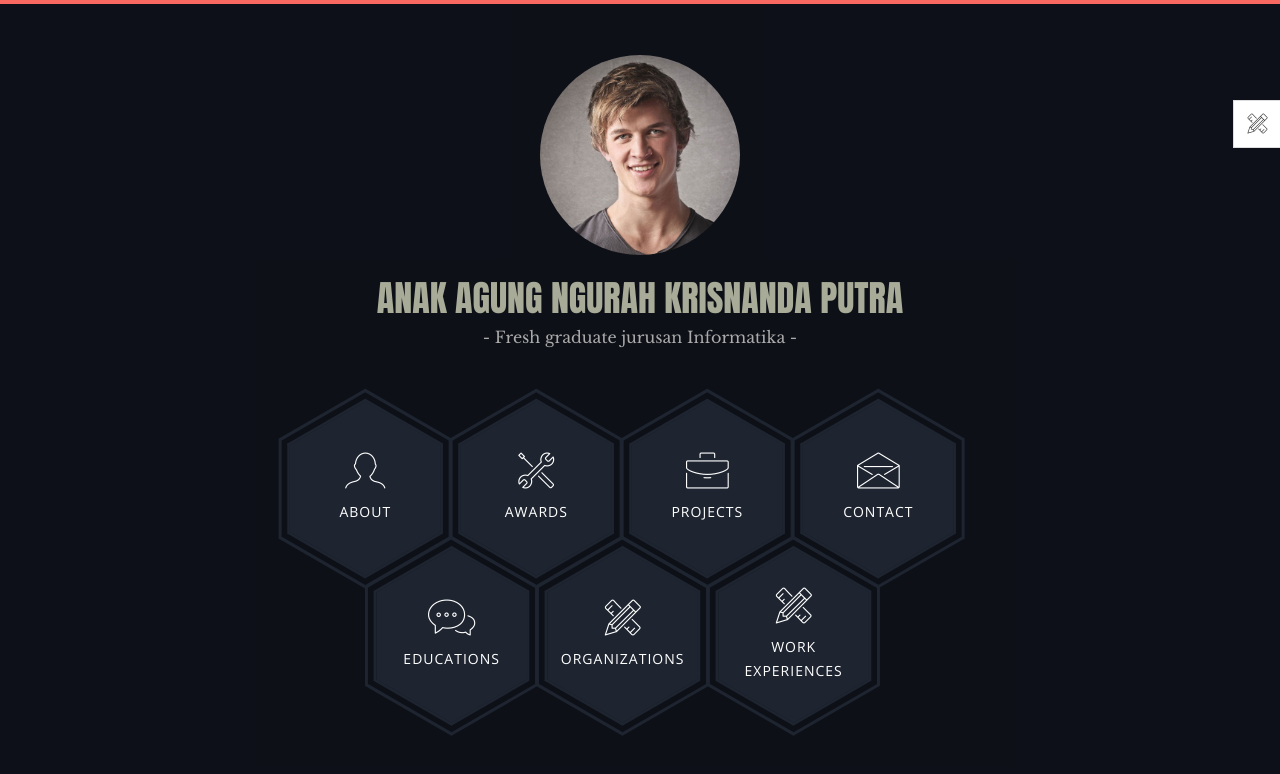
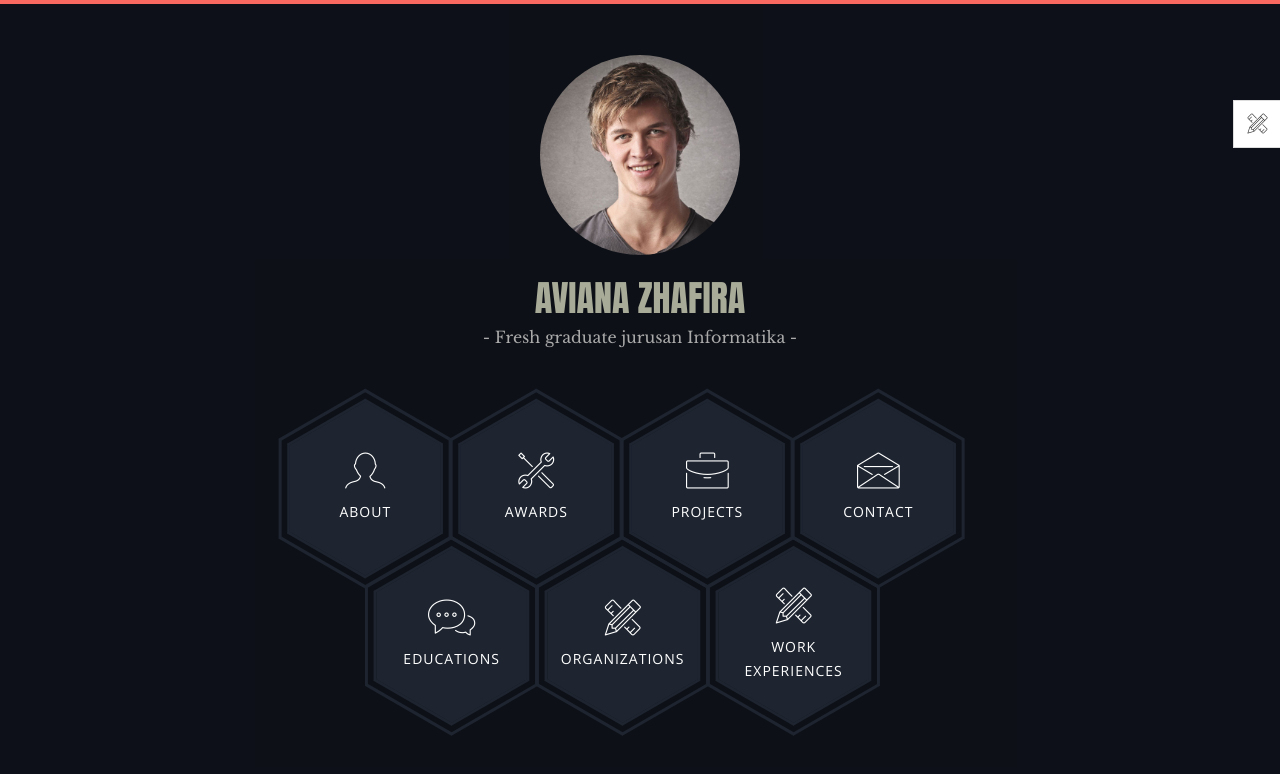
Before and after one commit to agungkris/portfolio, a website: page themes/phantom/dark/index.html in a window 1280 px wide. Drawn offline with nearby package versions, Linux system fonts and the light colour scheme; files whose address does not match are found by name.

Commit message:
edit index nama Aviana

```diff
--- a/themes/phantom/dark/index.html
+++ b/themes/phantom/dark/index.html
@@ -62,7 +62,7 @@
                                 <div class="page-title home text-center" style="margin-bottom: 50px;">
                                     <!-- <img src="img/phantom.png" alt=""> -->
                                     <img class="mt-5" src="img/tm.jpg" style="width: 200px; height: 200px; border-radius: 50%;">
-                                    <h1 style="font-family: impact; color: #a7ab97;">ANAK AGUNG NGURAH KRISNANDA PUTRA</h1>
+                                    <h1 style="font-family: impact; color: #a7ab97;">AVIANA ZHAFIRA</h1>
                                     <p>- Fresh graduate jurusan Informatika -</p>
                                     <!-- <p> yang memiliki IPK 3.6, mendapatkan predikat cumlaude, dan memahami beberapa hal dibidang IT, seperti HTML, Bootstrap, framework Vue JS, Laravel, CodeIgniter, dan Flutter. Saya juga menguasai berbagai hal dibidang lain mulai dari Adobe XD, Illustrator, Public Speaking hingga Taekwondo.</p> -->
                                     <!-- <p>A product designer from England, who focuses on interactive design &amp; A freelance designer focusing on typography &amp; clean interfaces. Also works in Google.</p> -->
```
